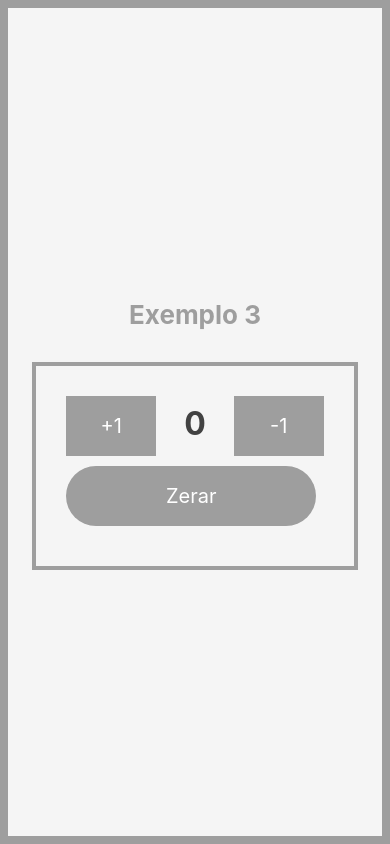
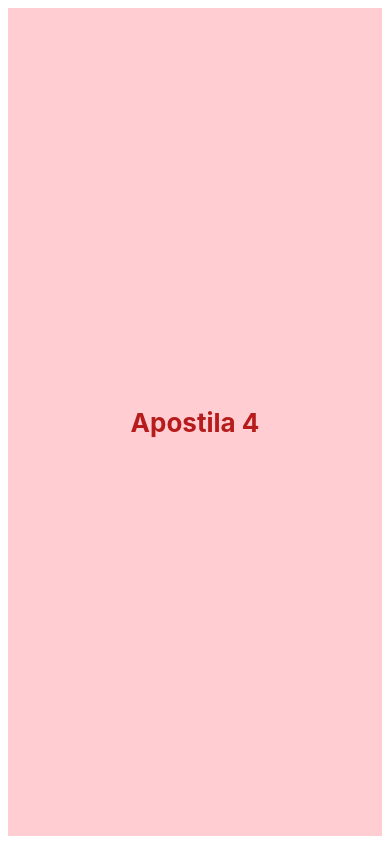
Before and after one commit to YudiNamaizawa/aula_react_native, a React Native app: screen / in a window 390 px wide. Built offline with nearby package versions, Linux system fonts and the light colour scheme.

Commit message:
aula 29-05

```diff
--- a/App.js
+++ b/App.js
@@ -2,11 +2,12 @@
 import { StyleSheet, Text, View } from 'react-native';
 
 import Apostila_003 from './components/apostila_003';
+import Apostila_004 from './components/apostila_004';
 
 export default function App() {
   return (
     <View style={styles.container}>
-      <Apostila_003/>
+      <Apostila_004/>
       <StatusBar style="auto" />
     </View>
   );
@@ -16,8 +17,9 @@
   container: {
     flex: 1,
     justifyContent: 'center',
+    alignItems: 'center',
     //paddingTop: Constants.statusBarHeight,
-    backgroundColor: '#9E9E9E',
+    backgroundColor: '#fff',
     padding: 8,
   },
 });
--- /dev/null
+++ b/components/apostila_004/index.js
@@ -0,0 +1,13 @@
+import {View, Text} from 'react-native';
+
+import styles from './styles';
+
+function Index() {
+    return(
+        <View style={styles.container}>
+            <Text style={styles.texto}>Apostila 4</Text>
+        </View>
+    );
+}
+
+export default Index;
--- /dev/null
+++ b/components/apostila_004/styles.js
@@ -0,0 +1,18 @@
+import {StyleSheet} from 'react-native';
+
+const styles = StyleSheet.create({
+    container:{
+        flex: 1,
+        justifyContent: 'center',
+        alignItems: 'center',
+        backgroundColor: '#ffcdd2',
+        width: '100%',
+    },
+    texto:{
+        fontSize: 26,
+        fontWeight: 'bold',
+        color: '#B71C1C',
+    }
+})
+
+export default styles;
```
